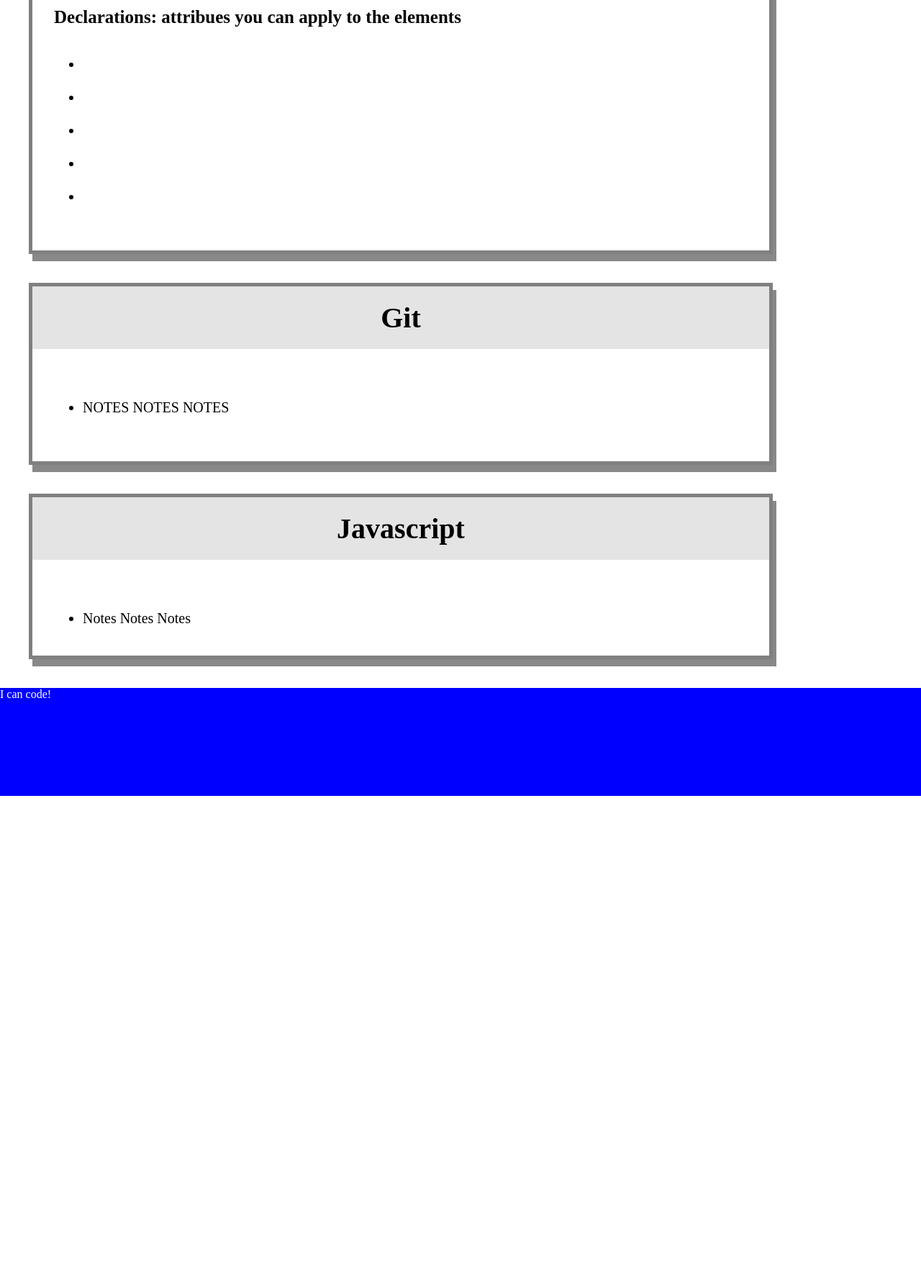
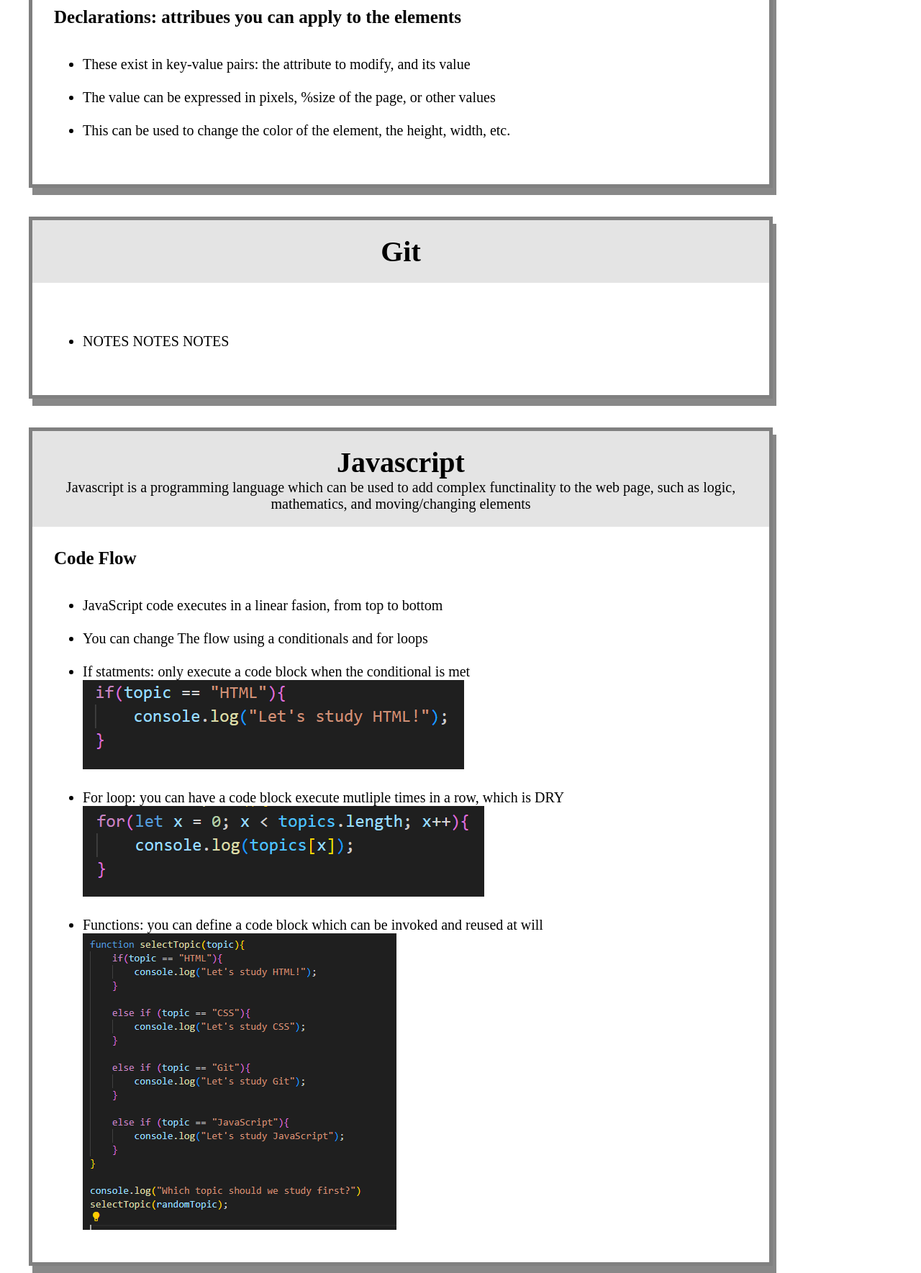
Before and after one commit to Dan-Swarts/prework-study-guide, a plain HTML site: page index.html in a window 1280 px wide. Shown: the part 4340-6109 px from the top of the page at 72% size. Before the commit the page ends 5446 px from the top, so only its background shows below. Drawn offline with Linux system fonts and the light colour scheme.

Commit message:
added notes on javascript, and implemented functions

```diff
--- a/assets/script.js
+++ b/assets/script.js
@@ -1,29 +1,33 @@
 const topics = ["HTML","CSS","Git","JavaScript"];
+randomTopic = topics[Math.floor(Math.random() * topics.length)];
 
-let topic = "HTML";
-
-// if(topic == "HTML"){
-//     console.log("Let's study HTML!");
-// }
-
-// else if (topic == "CSS"){
-//     console.log("Let's study CSS");
-// }
-
-// else if (topic == "Git"){
-//     console.log("Let's study Git");
-// }
-
-// else if (topic == "Javascript"){
-//     console.log("Let's study JavaScript");
-// }
-
-for(let x = 0; x < topics.length; x++){
-    console.log(topics[x]);
+function listTopics(){
+    for(let x = 0; x < topics.length; x++){
+        console.log(topics[x]);
+    }
 }
 
-// const shapes = ["triangle", "circle", "square", "rectangle"];
+function selectTopic(topic){
+    if(topic == "HTML"){
+        console.log("Let's study HTML!");
+    }
 
-// for(let x =0; x <shapes.length; x++){
-//     console.log(shapes[x]);
-// }
+    else if (topic == "CSS"){
+        console.log("Let's study CSS");
+    }
+
+    else if (topic == "Git"){
+        console.log("Let's study Git");
+    }
+
+    else if (topic == "JavaScript"){
+        console.log("Let's study JavaScript");
+    }
+}
+
+console.log("Which topic should we study first?")
+selectTopic(randomTopic);
+
+
+console.log("Here are the topics we learned through Prework:")
+listTopics();
--- a/index.html
+++ b/index.html
@@ -170,11 +170,9 @@
           <h3>Declarations: attribues you can apply to the elements</h3>
 
           <ul>
-            <li></li><br>
-            <li></li><br>
-            <li></li><br>
-            <li></li><br>
-            <li></li><br>
+            <li>These exist in key-value pairs: the attribute to modify, and its value</li><br>
+            <li>The value can be expressed in pixels, %size of the page, or other values</li><br>
+            <li>This can be used to change the color of the element, the height, width, etc.</li><br>
           </ul>
         </article>
       </section>
@@ -196,11 +194,35 @@
 
         <header class="card-head" id="javascript-intro">
           <h2>Javascript</h2>
+
+          <p>
+            Javascript is a programming language which can be used to add complex
+            functinality to the web page, such as logic, mathematics, and moving/changing elements
+          </p>
         </header>
 
         <article class="card-article">
+          <h3>Code Flow</h3>
           <ul>
-            <li>Notes Notes Notes</li>
+            <li>JavaScript code executes in a linear fasion, from top to bottom</li><br>
+
+            <li>You can change The flow using a conditionals and for loops</li><br>
+
+            <li><figure>
+              <figcaption>If statments: only execute a code block when the conditional is met</figcaption>
+              <img src="assets\conditional.PNG" alt="conditionals">
+            </figure></li><br>
+
+            <li><figure>
+              <figcaption>For loop: you can have a code block execute mutliple times in a row, which is DRY</figcaption>
+              <img src="assets\for-loop.PNG" alt="for loop">
+            </figure></li><br>
+
+            <li><figure>
+              <figcaption>Functions: you can define a code block which can be invoked and reused at will</figcaption>
+              <img src="assets\function.PNG" alt="Function">
+            </figure></li>
+
           </ul>
         </article>
       </section>
```
Also changed, not shown: assets/conditional.PNG (added), assets/for-loop.PNG (added), assets/function.PNG (added).
